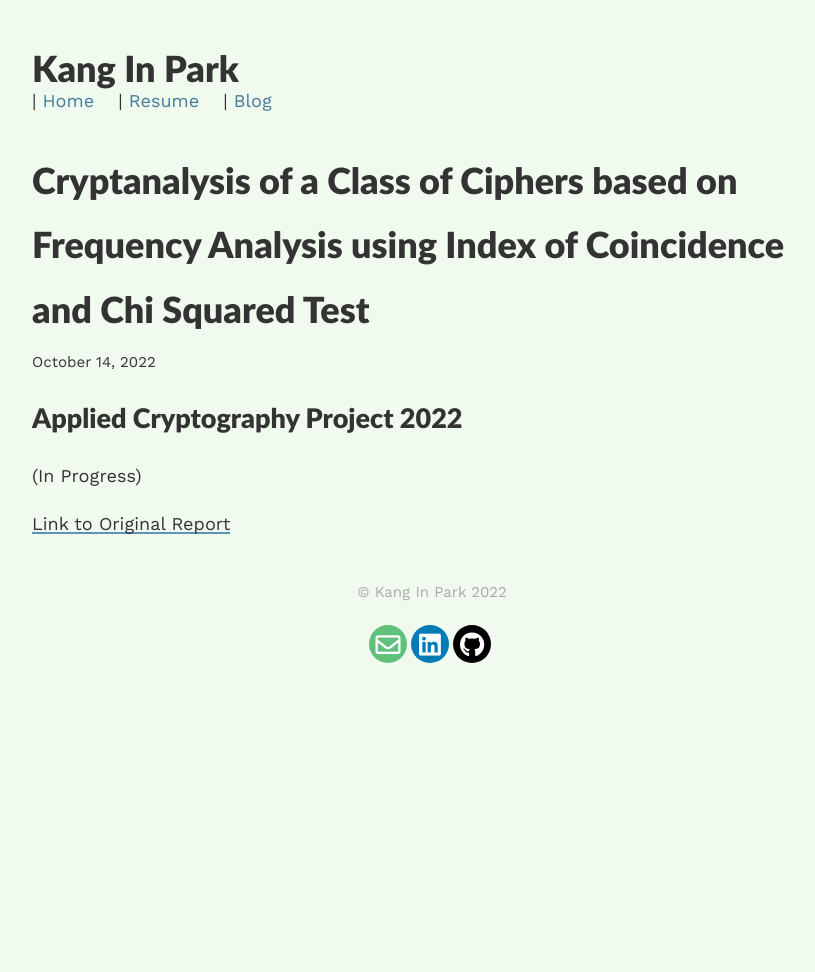
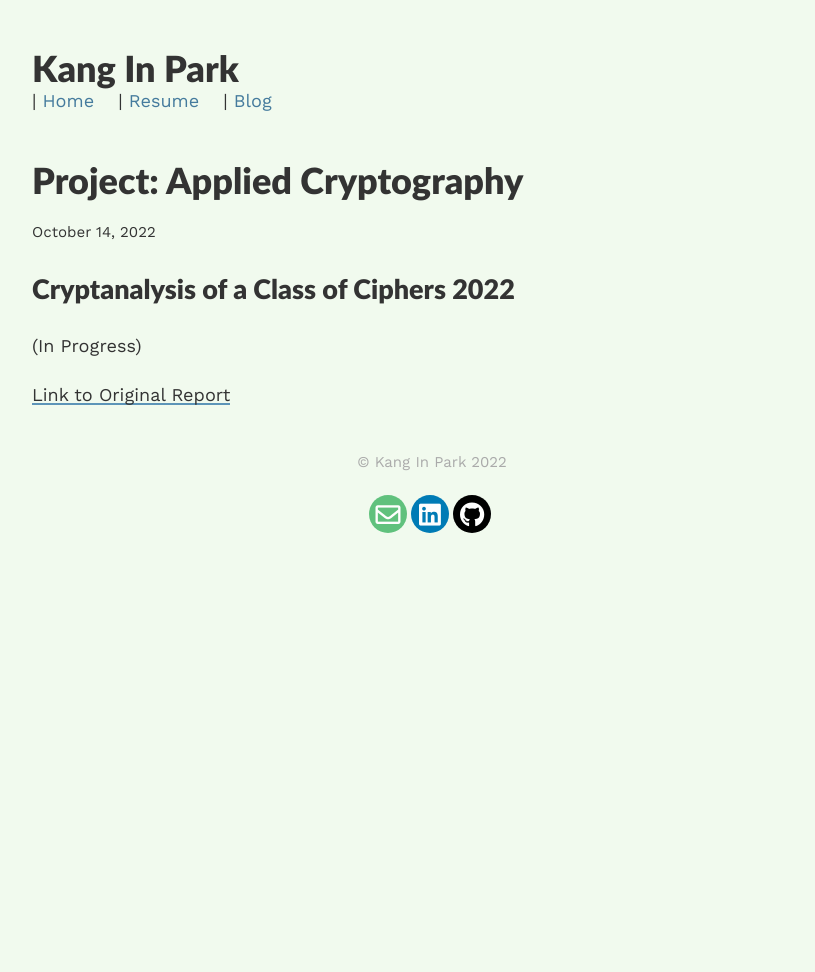
Before and after one commit to kip218/blog, a Jekyll site: the page built from _posts/2022-10-14-cryptanalysis-of-a-class-of-ciphers.md, in a window 1280 px wide. Shown: the whole page, without its empty margins (208-1023 px from the left). Built offline with Jekyll 4.4.1, drawn with Linux system fonts in a browser that asks for light colours; nearby versions of some CDN libraries.

Commit message:
updating postt

```diff
--- a/_posts/2022-10-14-cryptanalysis-of-a-class-of-ciphers.md
+++ b/_posts/2022-10-14-cryptanalysis-of-a-class-of-ciphers.md
@@ -1,9 +1,9 @@
 ---
 layout: post
-title: "Cryptanalysis of a Class of Ciphers based on Frequency Analysis using Index of Coincidence and Chi Squared Test"
+title: "Project: Applied Cryptography"
 ---
 
-## Applied Cryptography Project 2022
+## Cryptanalysis of a Class of Ciphers 2022
 
 (In Progress)
 
```
